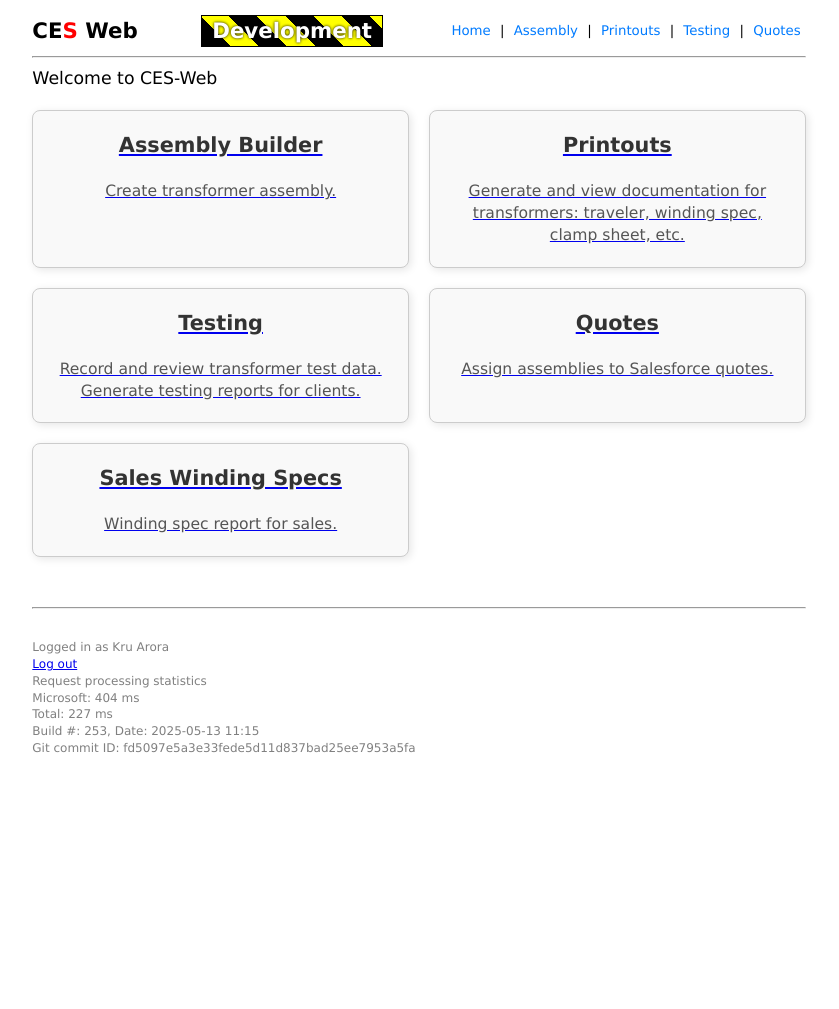
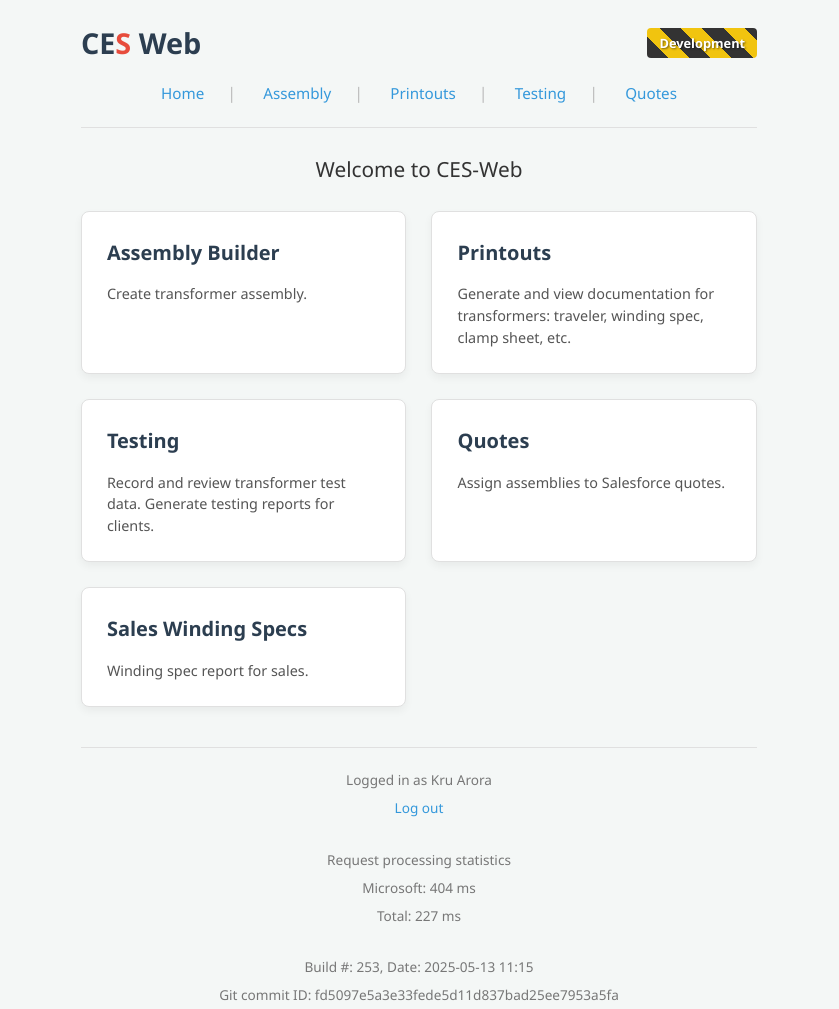
Before and after one commit to kruarora/CES-Web, a plain HTML site: page index.html in a window 1280 px wide. Shown: the whole page, without its empty margins (221-1060 px from the left). Before the commit the page ends 800 px from the top, so only its background shows below. Drawn offline with Linux system fonts and the light colour scheme.

Commit message:
Update index.html

```diff
--- a/index.html
+++ b/index.html
@@ -9,138 +9,202 @@
         html {
             display: flex;
             justify-content: safe center;
+            background-color: #f4f7f6; /* Lighter, modern background for the page */
         }
 
         body {
-            font-family: Verdana, sans-serif;
-            font-size: 13pt;
-            line-height: 1.4;
-            max-width: 900px;
-            min-width: 500px;
-            margin: 0 auto; /* Center the body */
-            padding: 15px;
+            font-family: 'Segoe UI', Tahoma, Geneva, Verdana, sans-serif; /* Modern font stack */
+            font-size: 1rem; /* Use rem for scalable font sizes */
+            line-height: 1.6;
+            color: #333; /* Dark grey for primary text, better than pure black */
+            max-width: 960px; /* Slightly increased max-width */
+            min-width: 320px; /* Adjusted min-width for better mobile */
+            margin: 0 auto;
+            padding: 20px; /* Consistent padding */
         }
 
-        .heading {
-            font-size: 16pt;
-            font-weight: bold;
+        /* Header Styles */
+        .header-container {
+            display: flex;
+            flex-direction: column; /* Stack logo/banner and nav */
+            align-items: center; /* Center items */
+            margin-bottom: 25px;
+            padding-bottom: 20px;
+            border-bottom: 1px solid #e0e0e0; /* Softer separator */
         }
 
-        .footer {
-            font-size: 9pt;
-            color: grey;
-            margin-top: 30px;
+        .header-top {
+            display: flex;
+            justify-content: space-between;
+            align-items: center;
+            width: 100%;
+            margin-bottom: 15px;
         }
 
-        .error, .field-validation-error {
-            color: red;
+        .logo a {
+            font-size: 1.8rem; /* Larger logo text */
+            font-weight: bold;
+            text-decoration: none;
+            color: #2c3e50; /* Darker, sophisticated blue */
         }
 
-        .bold {
-            font-weight: bold;
-        }
-
-        .underline {
-            text-decoration: underline;
-        }
-
-        .italic {
-            font-style: italic;
-        }
-
-        .truncate {
-            overflow: hidden;
-            text-overflow: ellipsis;
-        }
-
-        .validation-summary-valid {
-            display: none;
+        .logo a span {
+            color: #e74c3c; /* Modern red */
         }
 
         #devBanner {
-            background: repeating-linear-gradient(45deg, black 0 20px, yellow 20px 40px);
+            background: repeating-linear-gradient(45deg, #333 0 15px, #f1c40f 15px 30px); /* Darker yellow */
             color: white;
-            padding: 0 10px;
-            text-shadow: black 0 0 3px;
-            border: 1px solid black;
+            padding: 5px 12px; /* Adjusted padding */
+            text-shadow: 1px 1px 2px rgba(0,0,0,0.5);
+            border: none; /* Removed border */
+            border-radius: 4px; /* Rounded corners */
+            font-size: 0.8rem;
+            font-weight: bold;
             user-select: none;
         }
 
-        /* Card Layout Styles */
+        .main-nav nav a {
+            font-size: 0.95rem; /* Slightly smaller nav links */
+            text-decoration: none;
+            color: #3498db; /* Brighter blue for nav links */
+            margin: 0 10px; /* Increased spacing */
+            padding: 5px 8px;
+            border-radius: 4px;
+            transition: background-color 0.2s ease, color 0.2s ease;
+        }
+
+        .main-nav nav a:hover, .main-nav nav a:focus {
+            color: #fff;
+            background-color: #3498db; /* Highlight on hover */
+            text-decoration: none;
+        }
+        .main-nav nav span.separator { /* Style for separator */
+            color: #bbb;
+            margin: 0 5px;
+        }
+
+
+        .welcome-message {
+            font-size: 1.3rem;
+            color: #333;
+            margin-bottom: 25px; /* Space below welcome message */
+            text-align: center;
+        }
+
+        /* Card Layout Styles - Refined */
         .card-container {
             display: grid;
-            grid-template-columns: repeat(auto-fit, minmax(250px, 1fr)); /* Responsive grid */
-            gap: 20px; /* Space between cards */
-            padding: 20px 0; /* Padding around the container */
+            grid-template-columns: repeat(auto-fit, minmax(260px, 1fr)); /* Min card width */
+            gap: 25px; /* Increased gap */
+            padding: 0; /* Removed padding from container, handled by body */
             min-height: 100px;
         }
 
         .card {
-            border: 1px solid #ccc;
+            border: 1px solid #e0e0e0; /* Softer border */
             border-radius: 8px;
-            padding: 20px;
-            box-shadow: 2px 2px 8px rgba(0,0,0,0.1);
-            background-color: #f9f9f9;
-            text-align: center; /* Center content within the card */
-            transition: transform 0.2s ease-in-out, box-shadow 0.2s ease-in-out;
+            padding: 25px; /* Increased padding */
+            background-color: #ffffff; /* White cards */
+            box-shadow: 0 4px 8px rgba(0,0,0,0.05); /* Softer, more modern shadow */
+            text-align: left; /* Align text to left for better readability */
+            transition: transform 0.25s ease-in-out, box-shadow 0.25s ease-in-out;
+            display: flex; /* For better internal alignment if needed */
+            flex-direction: column;
         }
 
         .card:hover {
             transform: translateY(-5px);
-            box-shadow: 4px 4px 12px rgba(0,0,0,0.15);
+            box-shadow: 0 6px 12px rgba(0,0,0,0.1);
         }
 
         .card h3 {
             margin-top: 0;
-            font-size: 1.2em;
-            color: #333;
+            margin-bottom: 10px; /* Space below title */
+            font-size: 1.25rem; /* Slightly larger card title */
+            color: #2c3e50; /* Consistent dark blue */
         }
 
         .card p {
-            font-size: 0.9em;
+            font-size: 0.9rem;
             color: #555;
-            margin-bottom: 0; /* Remove default bottom margin from paragraph */
+            line-height: 1.5;
+            flex-grow: 1; /* Allows paragraph to take available space if cards have different content lengths */
+            margin-bottom: 0;
         }
 
-        .card a {
+        .card a { /* If card itself is not the link, but contains one */
             text-decoration: none;
-            color: inherit; /* Make the whole card clickable if desired, or style link specifically */
+            color: inherit;
         }
-
-        .card a:hover h3 {
-            color: red; /* Example hover effect for the title */
+        /* Making the entire card clickable */
+        a.card {
+            color: inherit;
+            text-decoration: none;
+        }
+        a.card:hover h3 {
+            color: #e74c3c; /* Red on hover for card title */
         }
 
 
-        .main-nav a {
-            margin: 0 5px;
+        /* Footer Styles */
+        .footer {
+            font-size: 0.85rem; /* Smaller footer text */
+            color: #777; /* Lighter grey for footer */
+            margin-top: 40px; /* More space above footer */
+            padding-top: 20px;
+            border-top: 1px solid #e0e0e0; /* Softer separator */
+            text-align: center; /* Center footer text */
+            line-height: 1.7;
+        }
+
+        .footer div {
+            margin-bottom: 5px; /* Space between footer lines */
+        }
+
+        .footer a {
+            color: #3498db; /* Blue for links in footer */
             text-decoration: none;
-            color: #007bff; /* Blue links */
         }
-        .main-nav a:hover {
+
+        .footer a:hover {
             text-decoration: underline;
         }
+
+        /* Utility Classes (some already existed) */
+        .error, .field-validation-error {
+            color: #e74c3c; /* Modern red for errors */
+            font-weight: bold;
+        }
+        .bold { font-weight: bold; }
+        .underline { text-decoration: underline; }
+        .italic { font-style: italic; }
+        .truncate { overflow: hidden; text-overflow: ellipsis; white-space: nowrap; }
+        .validation-summary-valid { display: none; }
+
     </style>
 </head>
 <body>
-    <div class="heading" style="display: flex; flex-direction: row; justify-content: space-between; align-items: center;">
-        <a href="/" style="text-decoration: none; color: black">CE<span style="color: red">S</span> Web</a>
+    <header class="header-container">
+        <div class="header-top">
+            <div class="logo">
+                <a href="/">CE<span style="color: #e74c3c;">S</span> Web</a>
+            </div>
             <span id="devBanner">Development</span>
-        <div style="font-weight: normal; font-size: 10pt;" class="main-nav">
-            <a href="/">Home</a>
-            |
-            <a href="/Assembly">Assembly</a>
-            |
-            <a href="/Printouts">Printouts</a>
-            |
-            <a href="/Test">Testing</a>
-            |
+        </div>
+        <div class="main-nav">
+            <nav>
+                <a href="/">Home</a><span class="separator">|</span>
+                <a href="/Assembly">Assembly</a><span class="separator">|</span>
+                <a href="/Printouts">Printouts</a><span class="separator">|</span>
+                <a href="/Test">Testing</a><span class="separator">|</span>
                 <a href="/Quotes">Quotes</a>
+            </nav>
         </div>
-    </div>
-    <hr>
+    </header>
 
-    <div>Welcome to CES-Web</div>
+    <main>
+        <div class="welcome-message">Welcome to CES-Web</div>
 
         <div class="card-container">
             <a href="/Assembly" class="card">
@@ -178,17 +242,18 @@
                 </div>
             </a>
         </div>
+    </main>
 
-    <hr style="margin-top: 30px">
-    <div class="footer">
+    <hr style="display: none;"> <footer class="footer">
         <div>Logged in as Kru Arora</div>
         <div><a href="/Logout">Log out</a></div>
-        <div>Request processing statistics</div>
+        <br> <div>Request processing statistics</div>
         <div>Microsoft: 404 ms</div>
         <div>Total: 227 ms</div>
+        <br>
         <div>Build #: 253, Date: 2025-05-13 11:15</div>
         <div>Git commit ID: fd5097e5a3e33fede5d11d837bad25ee7953a5fa</div>
-    </div>
+    </footer>
 
     <script type="module">
         // prevent submitting forms more than once
```
Lines whose indentation alone changed are shown as unchanged.
